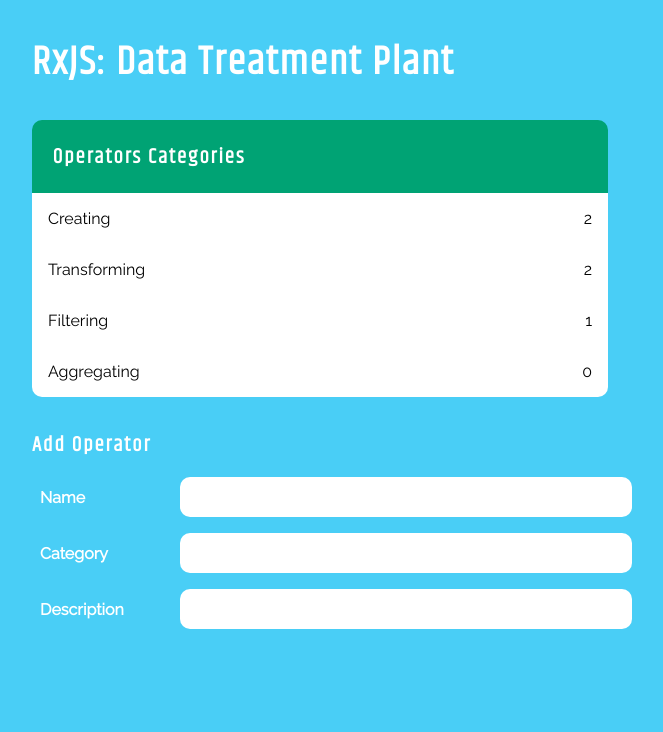
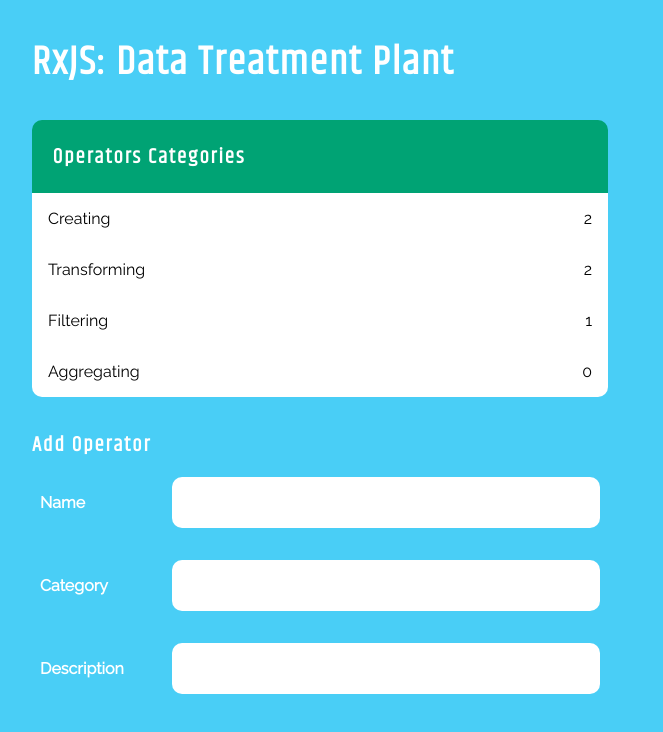
Before and after one commit to getDanArias/RxJS-Operators, an Angular app: page / in a window 1280 px wide. Shown: the top 732 px of the page, without its empty margins (0-663 px from the left). Built offline with nearby package versions, Linux system fonts and the light colour scheme.

Commit message:
Create Display Operator fragment.

```diff
--- a/src/app/features/operators/operators/operators.component.scss
+++ b/src/app/features/operators/operators/operators.component.scss
@@ -2,7 +2,7 @@
   list-style: none;
 }
 
-.categories {
+.categories, .data-interaction {
   display: flex;
   width: 100%;
 }
@@ -72,14 +72,20 @@
 }
 
 .add-operator {
+  flex: 1;
+  max-width: calc(50% - 2em);
   margin: 2em 0;
 }
 
 .add-operator-form {
-  width: 50%;
+  display: flex;
+  flex-direction: column;
+
   label {
+    flex: 1;
     display: flex;
     align-items: center;
+
     color: white;
     font-weight: bolder;
     height: 2.5em;
@@ -87,6 +93,7 @@
 
     span {
       flex: 1;
+      min-width: 90px;
     }
 
     input {
@@ -100,3 +107,21 @@
     }
   }
 }
+
+.display-operator {
+  flex: 1;
+  background: white;
+  margin: 2em 0 2em 2em;
+
+  border-radius: 10px;
+
+  overflow: hidden;
+}
+
+h2.display-operator-header {
+  display: flex;
+  justify-content: space-between;
+  padding: 1em;
+
+  background: #FF5F00;
+}
--- a/src/app/features/operators/operators/operators.component.ts
+++ b/src/app/features/operators/operators/operators.component.ts
@@ -34,24 +34,28 @@
           </div>
         </ng-container>
       </div>
-
+      <div class="data-interaction">
         <div class="add-operator">
           <h3>Add Operator</h3>
           <div class="add-operator-form">
             <label>
               <span>Name</span>
-            <input [(ngModel)]="newOperator.name"/><br/>
+              <input size="1" [(ngModel)]="newOperator.name"/><br/>
             </label>
             <label>
               <span>Category</span>
-            <input [(ngModel)]="newOperator.category"/><br/>
+              <input size="1" [(ngModel)]="newOperator.category"/><br/>
             </label>
             <label>
               <span>Description</span>
-            <input [(ngModel)]="newOperator.description"/>
+              <input size="1" [(ngModel)]="newOperator.description"/>
             </label>
           </div>
           <div>
+          </div>
+        </div>
+        <div *ngIf="selectedOperator" class="display-operator">
+          <h2 class="display-operator-header">{{ selectedOperator }}</h2>
         </div>
       </div>
     </div>
```
Lines whose indentation alone changed are shown as unchanged.
